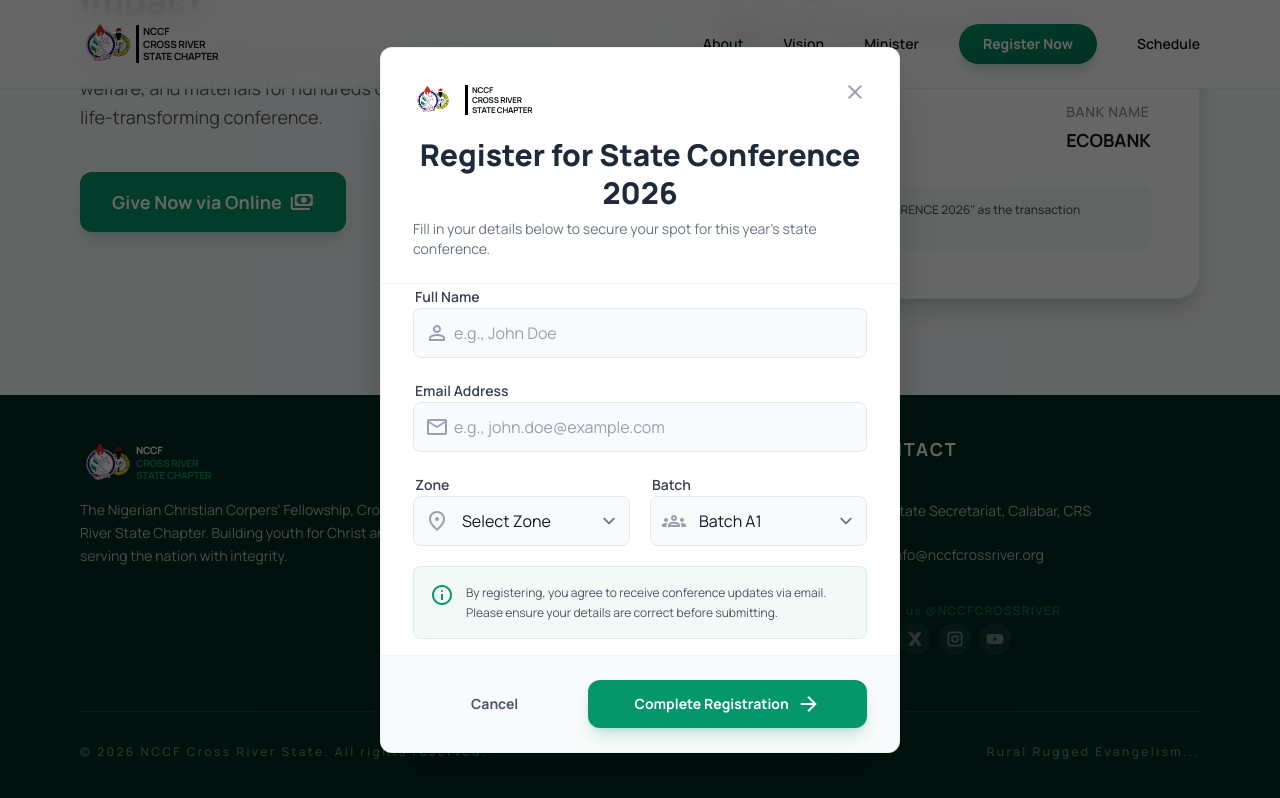
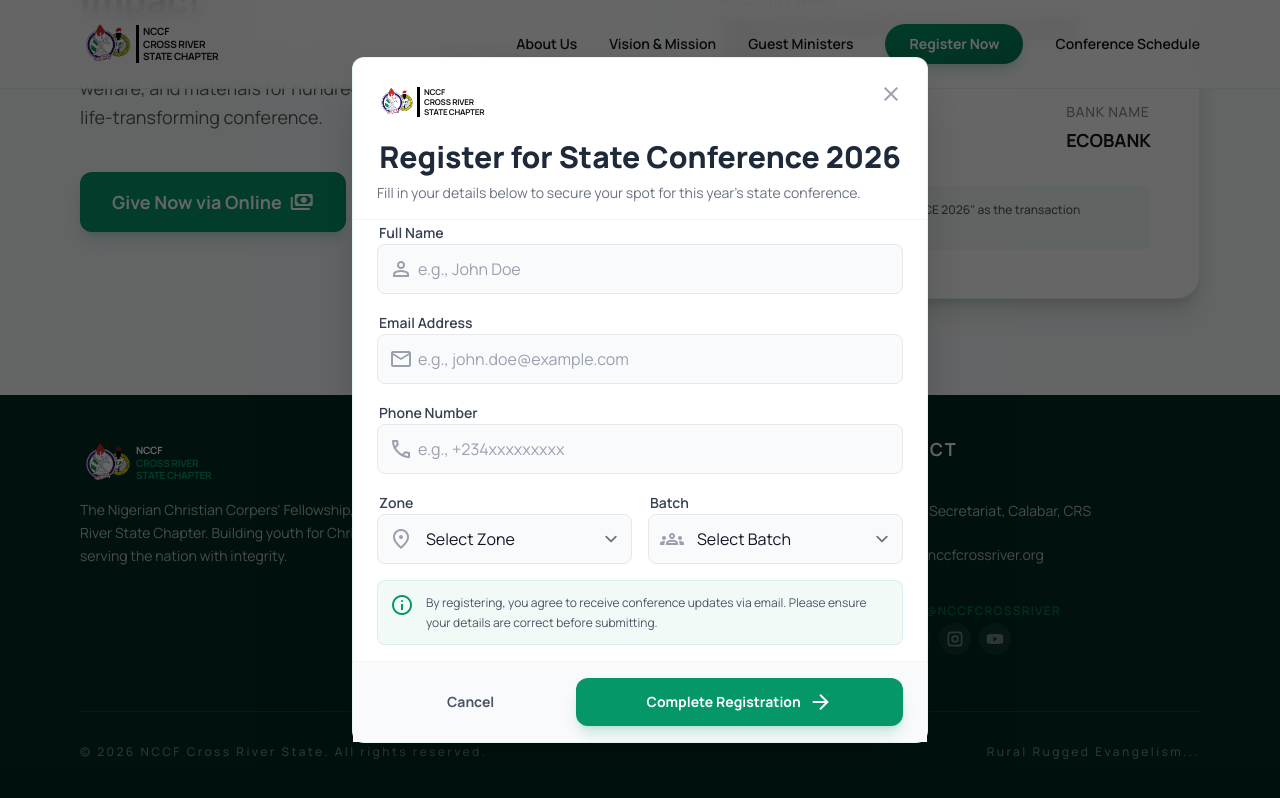
Before and after one commit to Psalmsheg/nccf-crs, a React (Vite) app: page / in a window 1280 px wide. Both pictures are taken after a click on the button "Registration". Shown: the part 5491-6289 px from the top of the page. Built offline with nearby package versions, Linux system fonts and the light colour scheme.

Commit message:
Updated the modal

```diff
--- a/src/App.jsx
+++ b/src/App.jsx
@@ -28,8 +28,23 @@ function formatDateTimeForICS(date) {
 function RegistrationModal({ open, onClose, onSubmit, isSubmitting, submitError, isSuccess, onAddToCalendar, onResetSuccess }) {
   const [fullName, setFullName] = useState('');
   const [zone, setZone] = useState('');
-  const [batch, setBatch] = useState('Batch A1');
+  const [batch, setBatch] = useState('');
   const [email, setEmail] = useState('');
+  const [phoneNumber, setPhoneNumber] = useState('')
+
+  // Prevent body scroll when modal is open
+  useEffect(() => {
+    if (open) {
+      document.body.style.overflow = 'hidden';
+    } else {
+      document.body.style.overflow = 'unset';
+    }
+
+    // Cleanup on unmount
+    return () => {
+      document.body.style.overflow = 'unset';
+    };
+  }, [open]);
 
   if (!open) {
     return null;
@@ -44,7 +59,7 @@ function RegistrationModal({ open, onClose, onSubmit, isSubmitting, submitError,
   const handleSubmit = async (event) => {
     event.preventDefault();
 
-    if (!fullName.trim() || !zone.trim() || !email.trim() || !batch) {
+    if (!fullName.trim() || !zone.trim() || !email.trim() || !batch || !phoneNumber.trim()) {
       return;
     }
 
@@ -54,6 +69,7 @@ function RegistrationModal({ open, onClose, onSubmit, isSubmitting, submitError,
         zone: zone.trim(),
         batch,
         email: email.trim(),
+        phoneNumber: phoneNumber.trim(),
       }
     );
 
@@ -69,7 +85,7 @@ function RegistrationModal({ open, onClose, onSubmit, isSubmitting, submitError,
         className="fixed inset-0 z-50 flex items-center justify-center bg-black/60 px-4"
         onClick={handleOverlayClick}
       >
-        <div className="bg-white dark:bg-[#1a2e20] rounded-2xl max-w-md w-full shadow-2xl overflow-hidden border border-primary/10 text-center px-8 py-10 flex flex-col items-center gap-6">
+        <div className="bg-white rounded-2xl max-w-lg w-full max-h-[90vh] md:max-h-[80vh] shadow-2xl overflow-y-auto border border-primary/10 text-center px-6 py-8 flex flex-col items-center gap-6">
           <div className="w-16 h-16 rounded-full bg-emerald-50 flex items-center justify-center shadow-inner shadow-emerald-200 mb-2">
             <span className="material-symbols-outlined text-6xl text-primary">check_circle</span>
           </div>
@@ -109,11 +125,11 @@ function RegistrationModal({ open, onClose, onSubmit, isSubmitting, submitError,
       className="fixed inset-0 z-50 flex items-center justify-center bg-black/60 px-4"
       onClick={handleOverlayClick}
     >
-      <div className="bg-white dark:bg-[#1a2e20] rounded-xl max-w-[520px] w-full shadow-2xl overflow-hidden border border-primary/10">
+      <div className="bg-white rounded-xl max-w-xl w-full max-h-[90vh] shadow-2xl border border-primary/10 flex flex-col">
         {/* Modal Header */}
-        <div className="px-8 pt-8 pb-6 border-b border-gray-100 dark:border-primary/10">
+        <div className="px-6 pt-6 pb-4 border-b border-gray-100 dark:border-primary/10 flex-shrink-0">
           <div className="flex justify-between items-start mb-4">
-            <div className="flex items-center gap-3">
+            <div className="flex items-center">
                 <img src="/Logo.png" alt="NCCF CRS Logo" className="h-10 w-10 rounded-lg" />
                 <div className="text-[#111813] text-[8px] font-bold tracking-tight leading-tight border-l-3 border-black pl-1">
                   <div>NCCF</div>
@@ -137,12 +153,14 @@ function RegistrationModal({ open, onClose, onSubmit, isSubmitting, submitError,
           </p>
         </div>
 
-        {/* Registration Form */}
-        <form className="px-8 pb-4 space-y-5" onSubmit={handleSubmit}>
+        {/* Modal Body - Scrollable */}
+        <div className="flex-1 overflow-y-auto">
+          {/* Registration Form */}
+          <form className="px-6 pb-4 space-y-4" onSubmit={handleSubmit}>
           {submitError && (
-            <div className="p-4 bg-red-50 dark:bg-red-900/20 rounded-lg border border-red-200 dark:border-red-800 flex gap-3">
+            <div className="p-4 bg-red-50 dark:bg-red-900/20 rounded-lg border border-red-200 flex gap-3">
               <span className="material-symbols-outlined text-red-600 text-[20px]">error</span>
-              <p className="text-xs text-red-600 dark:text-red-400 leading-relaxed">
+              <p className="text-xs text-red-600 leading-relaxed">
                 {submitError}
               </p>
             </div>
@@ -154,7 +172,7 @@ function RegistrationModal({ open, onClose, onSubmit, isSubmitting, submitError,
             <div className="relative">
               <span className="material-symbols-outlined absolute left-3 top-1/2 -translate-y-1/2 text-gray-400 text-[20px]">person</span>
               <input
-                className="w-full pl-10 pr-4 py-3 bg-gray-50 dark:bg-background-dark/50 border border-gray-200 dark:border-primary/20 rounded-lg focus:ring-2 focus:ring-primary focus:border-primary transition-all text-gray-900 dark:text-white placeholder:text-gray-400"
+                className="w-full pl-10 pr-10 py-3 bg-gray-50 dark:bg-background-dark/50 border border-gray-200 rounded-lg focus:ring-2 focus:ring-primary focus:border-primary transition-all text-gray-900 dark:text-white placeholder:text-gray-400"
                 id="full-name"
                 placeholder="e.g., John Doe"
                 type="text"
@@ -162,6 +180,15 @@ function RegistrationModal({ open, onClose, onSubmit, isSubmitting, submitError,
                 onChange={(event) => setFullName(event.target.value)}
                 required
               />
+              {fullName && (
+                <button
+                  type="button"
+                  onClick={() => setFullName('')}
+                  className="absolute right-3 top-1/2 -translate-y-1/2 text-gray-600 cursor-pointer"
+                >
+                  <span className="material-symbols-outlined text-[14px]">close</span>
+                </button>
+              )}
             </div>
           </div>
 
@@ -171,7 +198,7 @@ function RegistrationModal({ open, onClose, onSubmit, isSubmitting, submitError,
             <div className="relative">
               <span className="material-symbols-outlined absolute left-3 top-1/2 -translate-y-1/2 text-gray-400 text-[20px]">mail</span>
               <input
-                className="w-full pl-10 pr-4 py-3 bg-gray-50 dark:bg-background-dark/50 border border-gray-200 dark:border-primary/20 rounded-lg focus:ring-2 focus:ring-primary focus:border-primary transition-all text-gray-900 dark:text-white placeholder:text-gray-400"
+                className="w-full pl-10 pr-10 py-3 bg-gray-50 dark:bg-background-dark/50 border border-gray-200 rounded-lg focus:ring-2 focus:ring-primary focus:border-primary transition-all text-gray-900 dark:text-white placeholder:text-gray-400"
                 id="email"
                 placeholder="e.g., john.doe@example.com"
                 type="email"
@@ -179,18 +206,52 @@ function RegistrationModal({ open, onClose, onSubmit, isSubmitting, submitError,
                 onChange={(event) => setEmail(event.target.value)}
                 required
               />
+              {email && (
+                <button
+                  type="button"
+                  onClick={() => setEmail('')}
+                  className="absolute right-3 top-1/2 -translate-y-1/2 text-gray-600 cursor-pointer"
+                >
+                  <span className="material-symbols-outlined text-[18px]">close</span>
+                </button>
+              )}
+            </div>
+          </div>
+
+          <div className="space-y-1.5">
+            <label className="text-sm font-semibold text-gray-700 ml-0.5" htmlFor="phoneNumber">Phone Number</label>
+            <div className="relative">
+              <span className="material-symbols-outlined absolute left-3 top-1/2 -translate-y-1/2 text-gray-400 text-[20px]">phone</span>
+              <input
+                className="w-full pl-10 pr-10 py-3 bg-gray-50 border border-gray-200 dark:border-primary/20 rounded-lg focus:ring-2 focus:ring-primary focus:border-primary transition-all text-gray-900 dark:text-white placeholder:text-gray-400"
+                id="phone"
+                placeholder="e.g., +234xxxxxxxxx"
+                type="tel"
+                value={phoneNumber}
+                onChange={(event) => setPhoneNumber(event.target.value)}
+                required
+              />
+              {phoneNumber && (
+                <button
+                  type="button"
+                  onClick={() => setPhoneNumber('')}
+                  className="absolute right-3 top-1/2 -translate-y-1/2 text-gray-600 cursor-pointer"
+                >
+                  <span className="material-symbols-outlined text-[18px]">close</span>
+                </button>
+              )}
             </div>
           </div>
 
           {/* Two Column Layout for Zone and Batch */}
-          <div className="grid grid-cols-1 md:grid-cols-2 gap-5">
+          <div className="grid grid-cols-1 md:grid-cols-2 gap-4">
             {/* Zone Selection */}
             <div className="space-y-1.5">
-              <label className="text-sm font-semibold text-gray-700 dark:text-gray-300 ml-0.5" htmlFor="zone">Zone</label>
+              <label className="text-sm font-semibold text-gray-700 ml-0.5" htmlFor="zone">Zone</label>
               <div className="relative">
                 <span className="material-symbols-outlined absolute left-3 top-1/2 -translate-y-1/2 text-gray-400 text-[20px]">location_on</span>
                 <select
-                  className="w-full pl-12 pr-4 py-3 bg-gray-50 dark:bg-background-dark/50 border border-gray-200 dark:border-primary/20 rounded-lg focus:ring-2 focus:ring-primary focus:border-primary transition-all text-gray-900 dark:text-white appearance-none cursor-pointer"
+                  className="w-full pl-12 pr-4 py-3 bg-gray-50 border border-gray-200 dark:border-primary/20 rounded-lg focus:ring-2 focus:ring-primary focus:border-primary transition-all text-gray-900 dark:text-white appearance-none cursor-pointer"
                   id="zone"
                   value={zone}
                   onChange={(event) => setZone(event.target.value)}
@@ -222,11 +283,11 @@ function RegistrationModal({ open, onClose, onSubmit, isSubmitting, submitError,
 
             {/* Batch Selection */}
             <div className="space-y-1.5">
-              <label className="text-sm font-semibold text-gray-700 dark:text-gray-300 ml-0.5" htmlFor="batch">Batch</label>
+              <label className="text-sm font-semibold text-gray-700 ml-0.5" htmlFor="batch">Batch</label>
               <div className="relative">
                 <span className="material-symbols-outlined absolute left-3 top-1/2 -translate-y-1/2 text-gray-400 text-[20px]">groups</span>
                 <select
-                  className="w-full pl-12 pr-4 py-3 bg-gray-50 dark:bg-background-dark/50 border border-gray-200 dark:border-primary/20 rounded-lg focus:ring-2 focus:ring-primary focus:border-primary transition-all text-gray-900 dark:text-white appearance-none cursor-pointer"
+                  className="w-full pl-12 pr-4 py-3 bg-gray-50 border border-gray-200 dark:border-primary/20 rounded-lg focus:ring-2 focus:ring-primary focus:border-primary transition-all text-gray-900 dark:text-white appearance-none cursor-pointer"
                   id="batch"
                   value={batch}
                   onChange={(event) => setBatch(event.target.value)}
@@ -252,16 +313,17 @@ function RegistrationModal({ open, onClose, onSubmit, isSubmitting, submitError,
           </div>
 
           {/* Additional Info/Notice */}
-          <div className="p-4 bg-primary/5 rounded-lg border border-primary/10 flex gap-3">
+          <div className="p-3 bg-primary/5 rounded-lg border border-primary/10 flex gap-3">
             <span className="material-symbols-outlined text-primary text-[20px]">info</span>
-            <p className="text-xs text-gray-600 dark:text-gray-400 leading-relaxed">
+            <p className="text-xs text-gray-600 leading-relaxed">
               By registering, you agree to receive conference updates via email. Please ensure your details are correct before submitting.
             </p>
           </div>
         </form>
+        </div>
 
         {/* Modal Footer Actions */}
-        <div className="px-8 py-6 bg-gray-50 dark:bg-black/20 border-t border-gray-100 dark:border-primary/10 flex flex-col sm:flex-row gap-3">
+        <div className="px-6 py-4 bg-gray-50 border-t border-gray-100 flex flex-col sm:flex-row gap-3 flex-shrink-0">
           <button
             type="button"
             onClick={onClose}
--- a/src/components/Header.jsx
+++ b/src/components/Header.jsx
@@ -1,6 +1,38 @@
-import React from 'react';
+import React, { useState, useEffect, useRef } from 'react';
 
 const Header = ({ onRegisterClick }) => {
+  const [isMenuOpen, setIsMenuOpen] = useState(false);
+  const menuRef = useRef(null);
+
+  const toggleMenu = () => {
+    setIsMenuOpen(!isMenuOpen);
+  };
+
+  const closeMenu = () => {
+    setIsMenuOpen(false);
+  };
+
+  // Close menu when clicking outside
+  useEffect(() => {
+    const handleClickOutside = (event) => {
+      if (menuRef.current && !menuRef.current.contains(event.target)) {
+        closeMenu();
+      }
+    };
+
+    if (isMenuOpen) {
+      document.addEventListener('mousedown', handleClickOutside);
+    }
+
+    return () => {
+      document.removeEventListener('mousedown', handleClickOutside);
+    };
+  }, [isMenuOpen]);
+
+  const handleNavClick = () => {
+    closeMenu();
+    // Smooth scroll will be handled by the existing click handler in App.jsx
+  };
   return (
     <header className="sticky top-0 z-50 glass-effect border-b border-primary/10 px-6 lg:px-20 py-4">
       <div className="max-w-7xl mx-auto flex items-center justify-between">
@@ -12,10 +44,10 @@ const Header = ({ onRegisterClick }) => {
             <div className="">STATE CHAPTER</div>
           </div>
         </div>
-        <nav className="hidden md:flex items-center gap-10">
-          <a className="text-sm font-semibold hover:text-primary transition-colors" href="#about">About</a>
-          <a className="text-sm font-semibold hover:text-primary transition-colors" href="#vision">Vision</a>
-          <a className="text-sm font-semibold hover:text-primary transition-colors" href="#minister">Minister</a>
+        <nav className="hidden md:flex items-center gap-8">
+          <a className="text-sm font-semibold hover:text-primary transition-colors" href="#about">About Us</a>
+          <a className="text-sm font-semibold hover:text-primary transition-colors" href="#vision">Vision & Mission</a>
+          <a className="text-sm font-semibold hover:text-primary transition-colors" href="#minister">Guest Ministers</a>
           <button
             type="button"
             className="bg-primary hover:bg-primary/90 text-white px-6 py-2.5 rounded-full text-sm font-bold transition-all transform hover:scale-105 shadow-lg shadow-primary/20 hover:shadow-primary/40 bg-gradient-to-br from-primary to-primary-dark cursor-pointer"
@@ -23,12 +55,62 @@ const Header = ({ onRegisterClick }) => {
           >
             Register Now
           </button>
-          <a className="text-sm font-semibold hover:text-primary transition-colors" href="#schedule">Schedule</a>
+          <a className="text-sm font-semibold hover:text-primary transition-colors" href="#schedule">Conference Schedule</a>
         </nav>
-        <button className="md:hidden text-primary">
+        <button
+          className="md:hidden text-primary hover:text-primary/80 transition-colors"
+          onClick={toggleMenu}
+          aria-label="Toggle menu"
+        >
           <span className="material-symbols-outlined text-3xl">menu</span>
         </button>
       </div>
+
+      {/* Mobile Menu */}
+      {isMenuOpen && (
+        <div ref={menuRef} className="md:hidden absolute top-full left-0 right-0 bg-white/95 backdrop-blur-md border-b border-primary/10 shadow-lg">
+          <nav className="px-6 py-4 space-y-4">
+            <a
+              className="block text-sm font-semibold hover:text-primary transition-colors py-2"
+              href="#about"
+              onClick={() => handleNavClick('#about')}
+            >
+              About
+            </a>
+            <a
+              className="block text-sm font-semibold hover:text-primary transition-colors py-2"
+              href="#vision"
+              onClick={() => handleNavClick('#vision')}
+            >
+              Vision
+            </a>
+            <a
+              className="block text-sm font-semibold hover:text-primary transition-colors py-2"
+              href="#minister"
+              onClick={() => handleNavClick('#minister')}
+            >
+              Minister
+            </a>
+            <a
+              className="block text-sm font-semibold hover:text-primary transition-colors py-2"
+              href="#schedule"
+              onClick={() => handleNavClick('#schedule')}
+            >
+              Schedule
+            </a>
+            <button
+              type="button"
+              className="w-full bg-primary hover:bg-primary/90 text-white px-6 py-3 rounded-full text-sm font-bold transition-all shadow-lg shadow-primary/20 hover:shadow-primary/40 cursor-pointer mt-4"
+              onClick={() => {
+                closeMenu();
+                onRegisterClick();
+              }}
+            >
+              Register Now
+            </button>
+          </nav>
+        </div>
+      )}
     </header>
   );
 };
```
